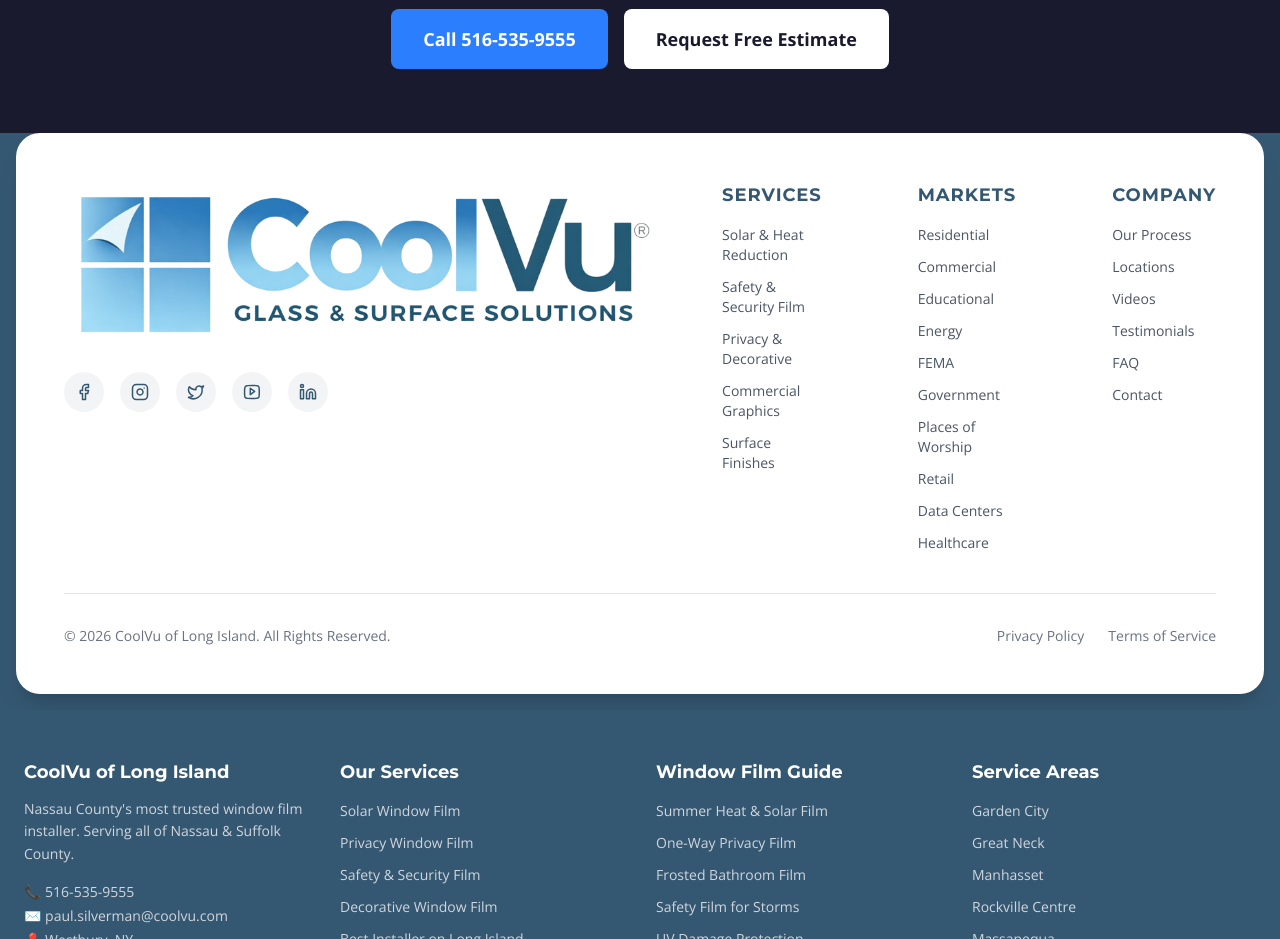
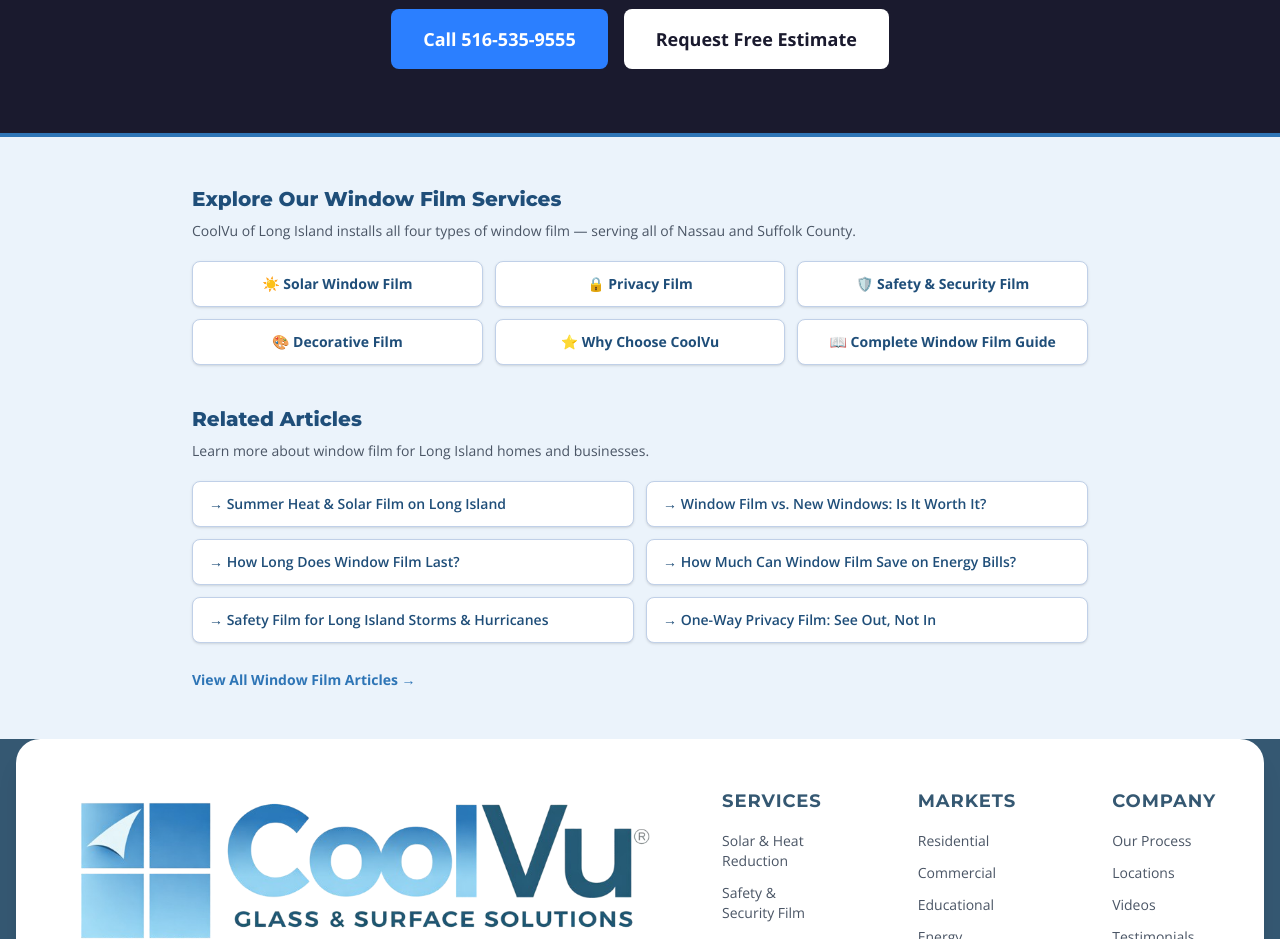
Before and after one commit to pjs8875/CoolVu, a Next.js app: page /solar-window-film-long-island in a window 1280 px wide. Shown: the part 3640-4579 px from the top of the page. Built offline with nearby package versions, Linux system fonts and the light colour scheme; no server answers.

Commit message:
feat: add internal link hub to SolarFilm GEO page

```diff
--- a/components/SolarFilmGEOPage.tsx
+++ b/components/SolarFilmGEOPage.tsx
@@ -1,6 +1,7 @@
 "use client";
 import React from "react";
 import ContactModalWrapper from "@/components/ContactModalWrapper";
+import RelatedContent from "@/components/RelatedContent";
 
 export default function SolarFilmGEOPage() {
   return (
@@ -193,6 +194,7 @@
           }),
         }}
       />
+      <RelatedContent showArticles={true} />
     </main>
   );
 }
```
